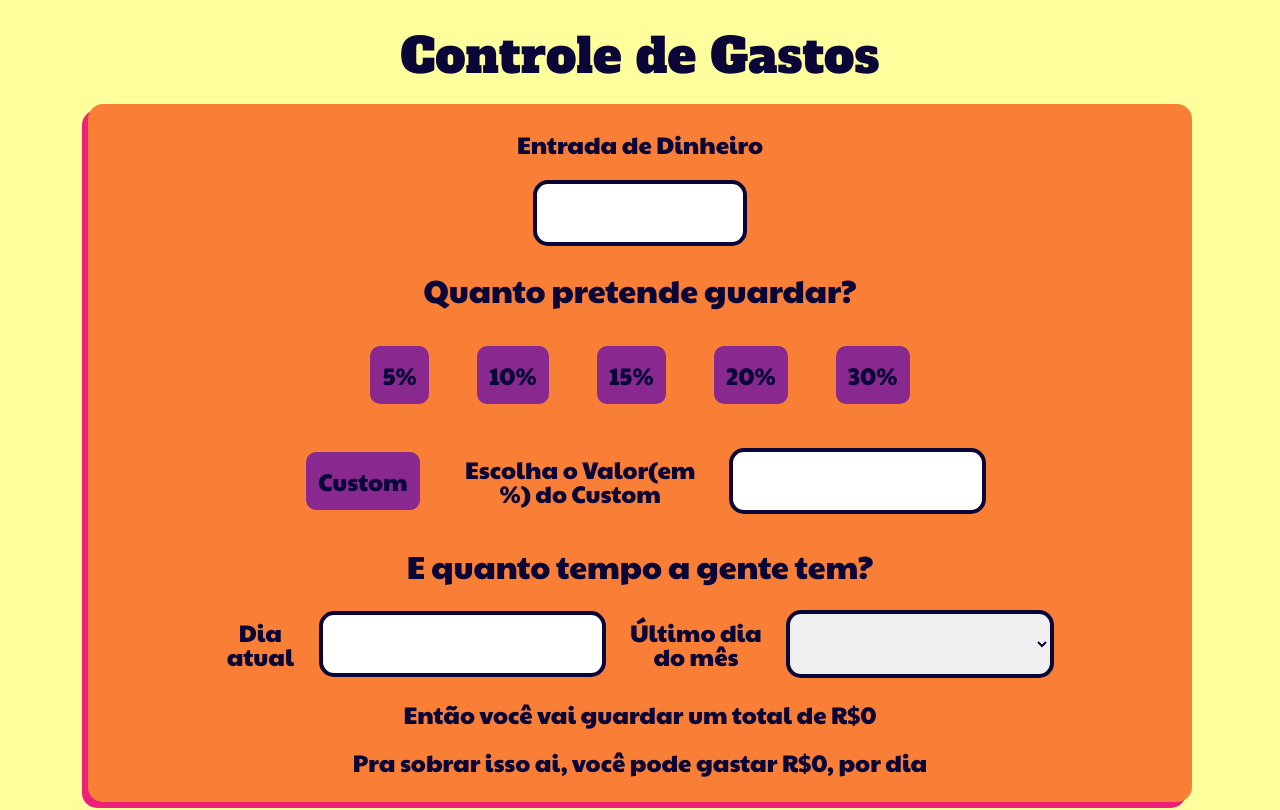
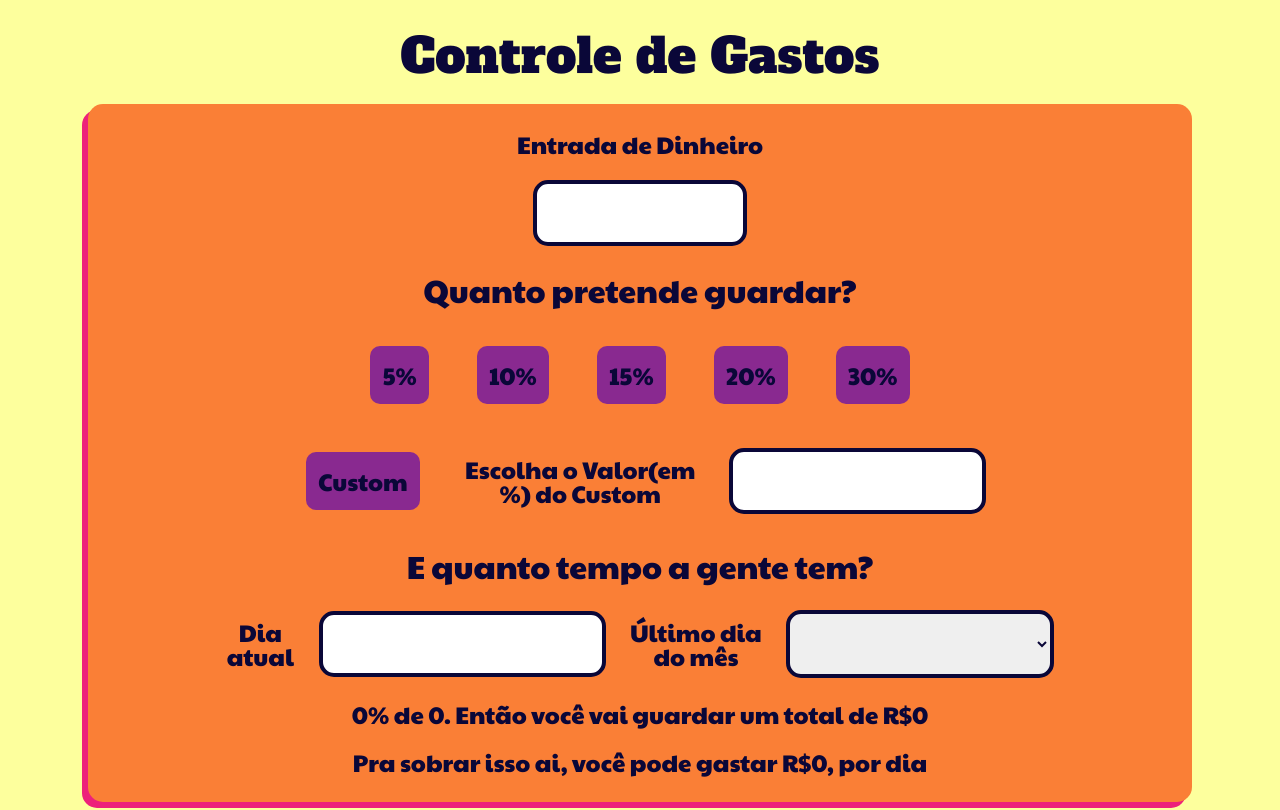
Before and after one commit to Pololokka/desafio-controle-monetario, a React (Vite) app: page / in a window 1280 px wide. Built offline with nearby package versions, Linux system fonts and the light colour scheme.

Commit message:
:sparkles: feat: mudança na interface do usuário

```diff
--- a/src/App.jsx
+++ b/src/App.jsx
@@ -15,6 +15,7 @@ function App() {
     setIsCustom,
     isCustom,
     setCustomPer,
+    customPer,
     day,
     setDay,
     finalDay,
@@ -128,7 +129,10 @@ function App() {
           />
         </div>
 
-        <p className="texto">Então você vai guardar um total de R${result}</p>
+        <p className="texto">
+          {isCustom ? customPer : percent}% de {save}. Então você vai guardar um
+          total de R${result}
+        </p>
         <p className="texto">
           Pra sobrar isso ai, você pode gastar R${resultDaily}, por dia
         </p>
```
